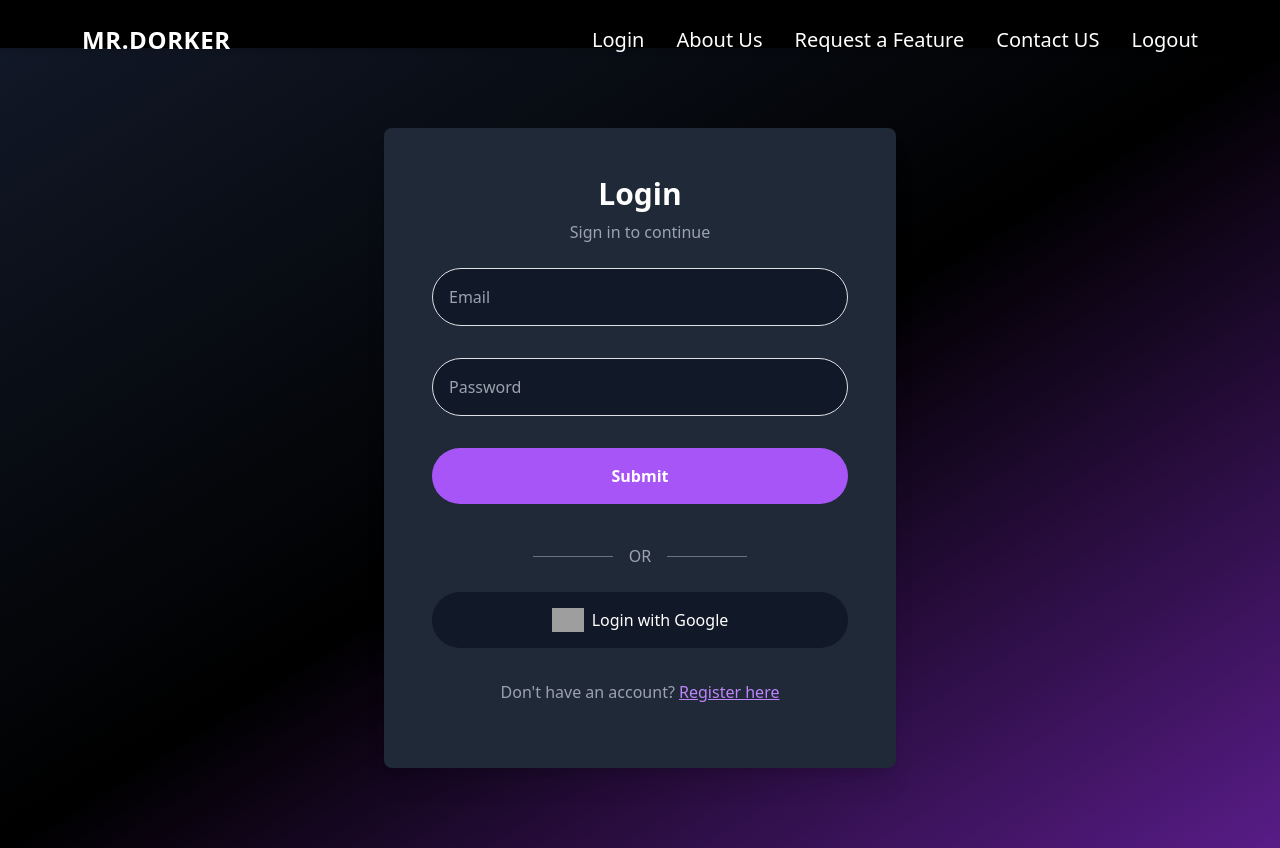
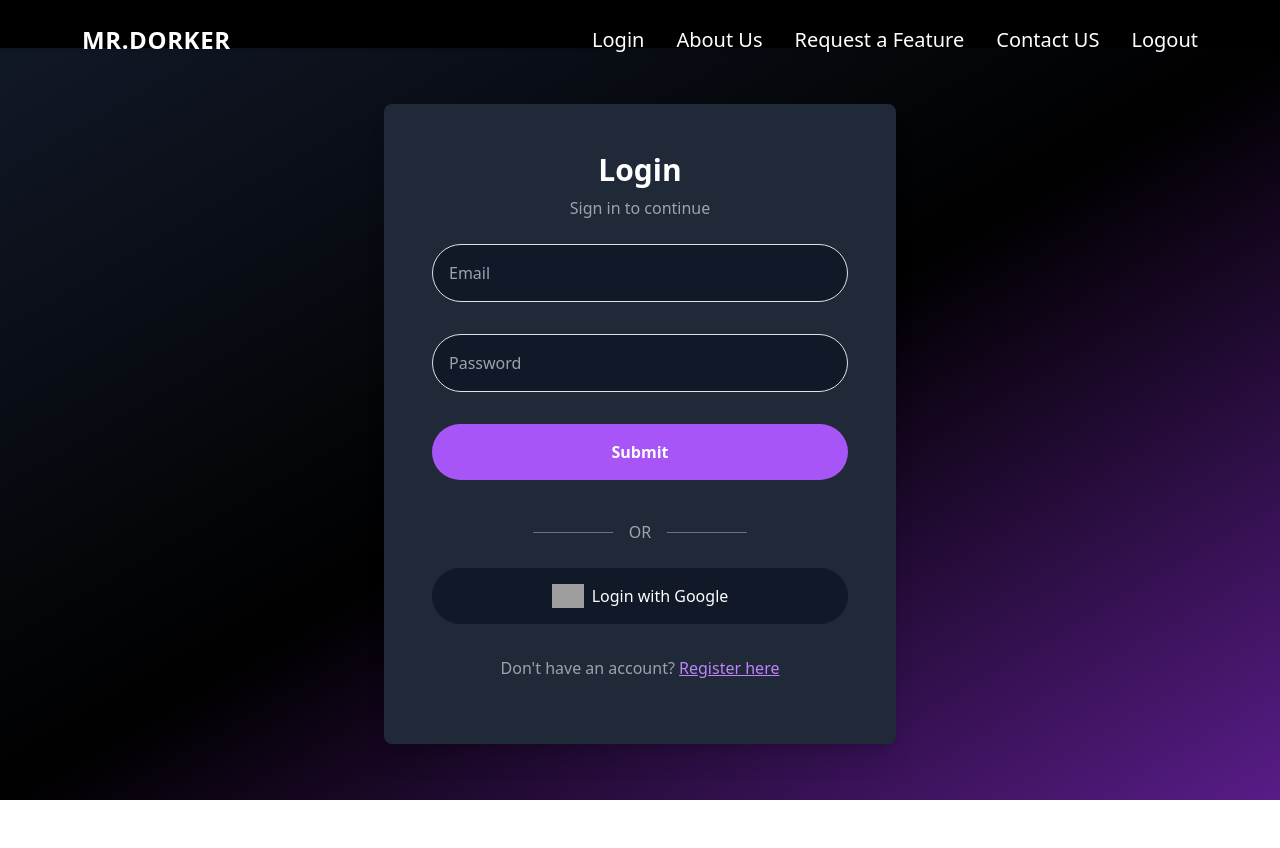
Before and after one commit to jainiresh/MrDorker, a React (Create React App) app: page /login in a window 1280 px wide. After the commit the page ends 800 px from the top, so only its background shows below. Built offline with nearby package versions, Linux system fonts and the light colour scheme; no server answers; grey boxes are pictures that could not be loaded; a small style sheet from the web is missing.

Commit message:
optimized

```diff
--- a/src/pages/NewAuthPage/Login.jsx
+++ b/src/pages/NewAuthPage/Login.jsx
@@ -66,7 +66,7 @@ const Login = () => {
 
   return (
     <div
-    className="flex items-center justify-center min-h-screen bg-gradient-to-br from-gray-900 via-black to-purple-900"
+    className="flex items-center justify-center h-[94vh] bg-gradient-to-br from-gray-900 via-black to-purple-900"
   >
     <div className="bg-gray-800 p-8 md:p-12 rounded-lg shadow-xl text-center w-[90%] max-w-lg">
       <h1 className="text-3xl font-bold text-white mb-2">Login</h1>
--- a/src/pages/NewAuthPage/Register.jsx
+++ b/src/pages/NewAuthPage/Register.jsx
@@ -102,7 +102,7 @@ const Register = () => {
     <div
   style={{
     display: 'flex',
-    height: '100vh',
+    height: '94vh',
     width: '100vw',
     justifyContent: 'center',
     alignItems: 'center',
```
